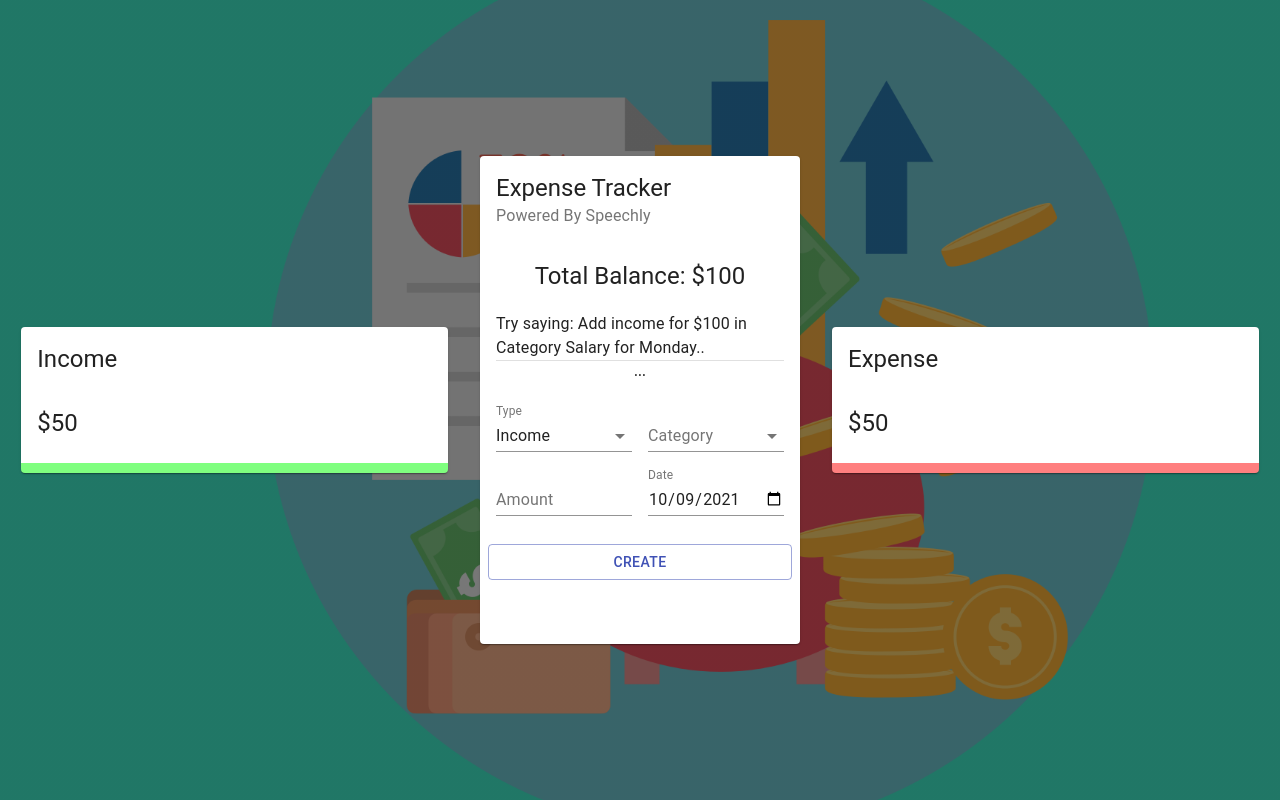
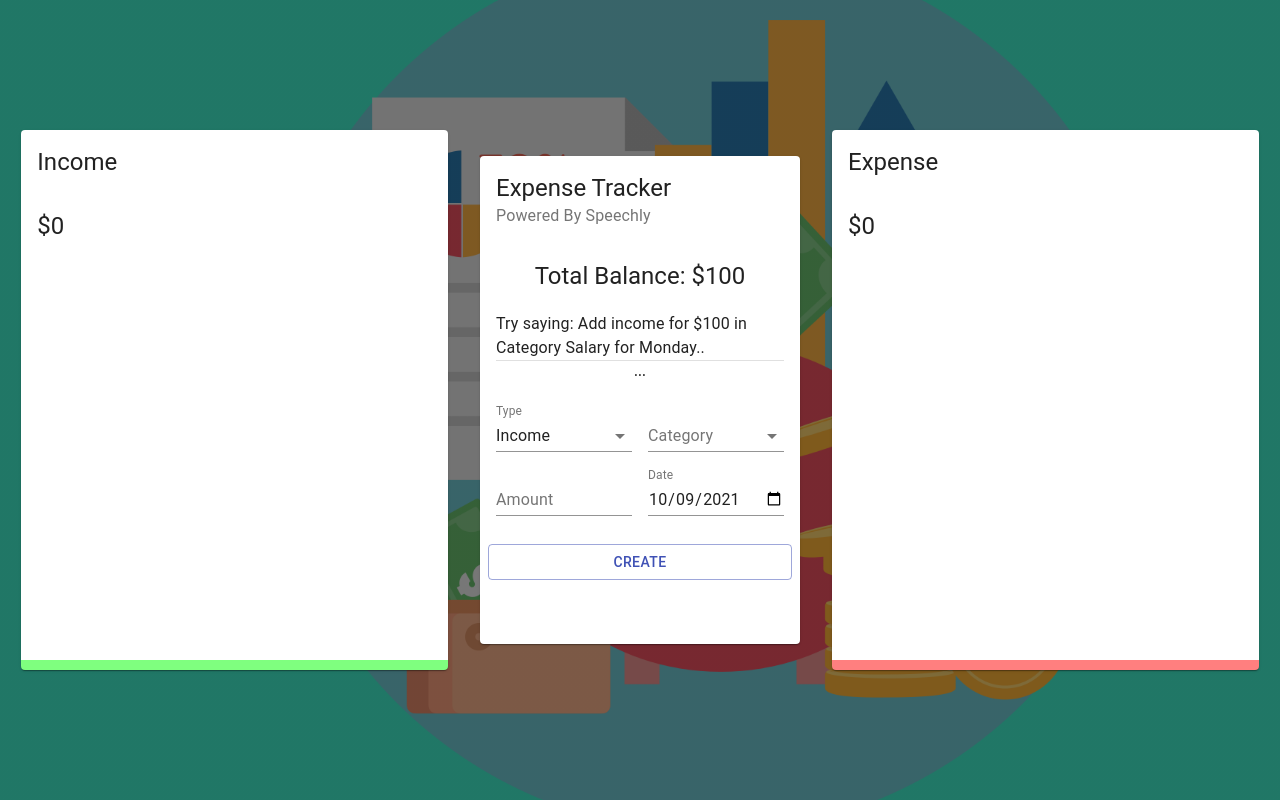
Before and after one commit to varunvj1/Expensify, a React (Create React App) app: page / in a window 1280 px wide. Built offline with nearby package versions, Linux system fonts and the light colour scheme.

Commit message:
Imported Chart data from custom hook

```diff
--- a/src/components/Details/Details.js
+++ b/src/components/Details/Details.js
@@ -1,18 +1,24 @@
 import React from 'react'
 import { Card, CardHeader, CardContent, Typography } from '@material-ui/core'
 import { Doughnut } from "react-chartjs-2"
+import useTransactions from '../../useTransactions'
+
 import useStyles from "./styles"
 
 
 const Details = ({ title }) => {
+    //Styling
     const classes = useStyles();
+
+    //Chart data
+    const { total, chartData, } = useTransactions(title);
 
     return (
         <Card className={title === "Income" ? classes.income : classes.expense}>
             <CardHeader title={title} />
             <CardContent>
-                <Typography variant="h5">$50</Typography>
-                {/* <Doughnut data="DATA" /> */}
+                <Typography variant="h5">${total}</Typography>
+                <Doughnut data={chartData} />
             </CardContent>
         </Card>
     )
```
